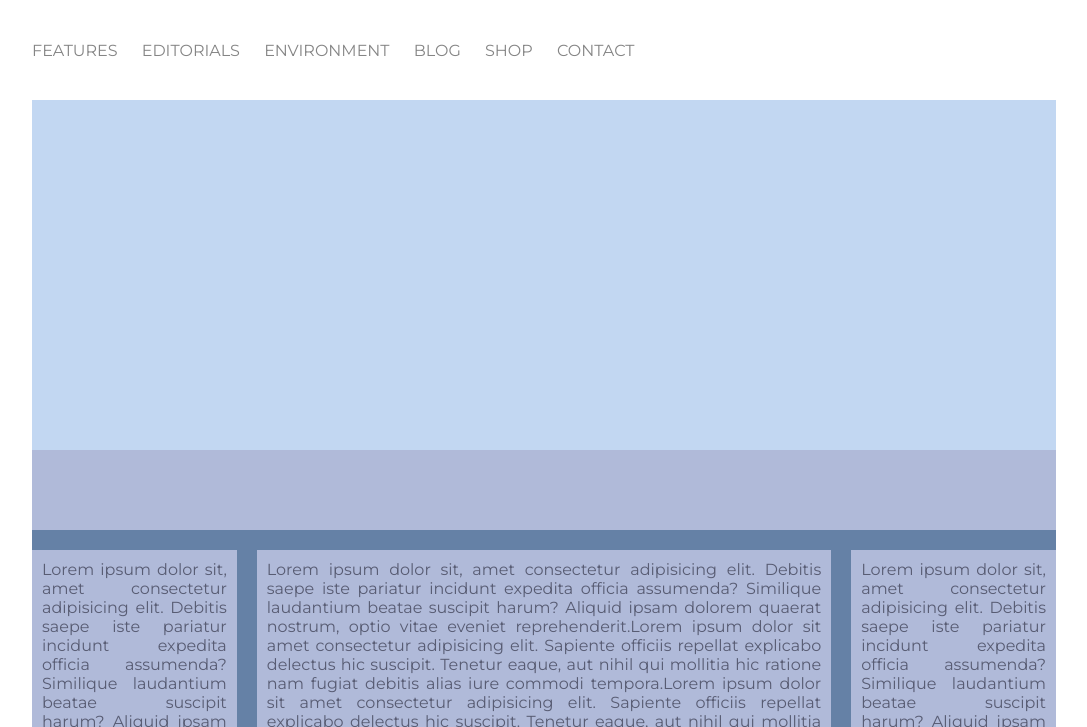
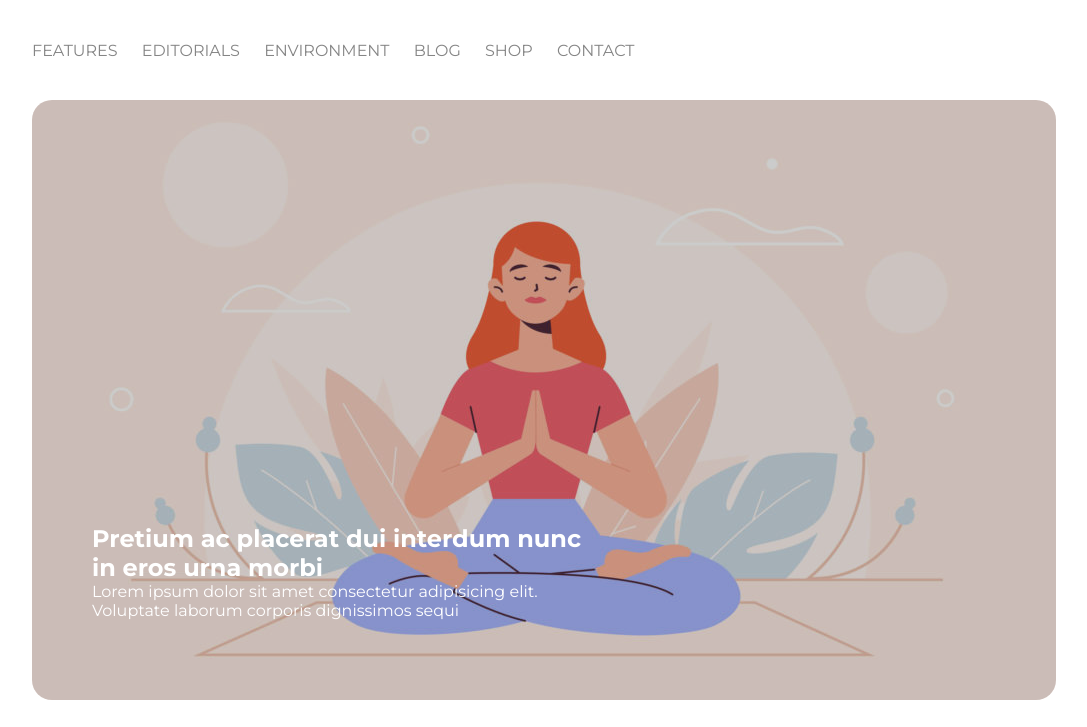
Before and after one commit to Davide1786/htmlcss-wp, a plain HTML site: page index.html in a window 1280 px wide. Shown: the part 73-800 px from the top of the page, without its empty margins (96-1183 px from the left). Drawn offline with Linux system fonts and the light colour scheme.

Commit message:
Fine banner

```diff
--- a/css/style.css
+++ b/css/style.css
@@ -10,7 +10,6 @@ box-sizing: border-box;
     display: table;
     clear: both;
 }
-
 /* fine common */
 
 body {
@@ -22,27 +21,12 @@ body {
     margin: 0 auto;
 }
 
-/* inzio header */
-
-/* .header {
-    width: 100%;
-    margin-bottom: 40px;
-}
-
-.top {
-    height: 80px;
-    background-color: #585C73;
-} */
+/* inzio header menu */
 
 #logo img {
     height: 70px;
     padding-right: 20px;
     border-right: 1px solid #e5e5e5;
-    /* margin-bottom: 30px; */
-}
-
-.menu {
-    /* background-color: #585C73; */
 }
 
 nav {
@@ -51,27 +35,48 @@ nav {
 }
 
 nav li{
-    /* background-color: red; */
     display: inline;
     padding-right: 20px;
     text-transform: uppercase;
-
 }
-
 
 nav li a {
     color: #858585;
     text-decoration: none;
+}
+/* fine header menu */
+/* ------------------------------------------------------------------------------------------------- */
+/* inizio header bottom */
 
-
+.banner {
+    height: 600px;
+    border-radius: 20px;
+    margin-bottom: 40px;
+    position: relative;
 }
 
-.bottom {
-    height: 350px;
-    background-color: #C2D7F2;
+.trasparenza {
+    background-color: rgba(0, 0, 0, 0.2);
+    border-radius: 20px;
+    inset: 0px;
+    position: absolute;
 }
 
-/* fine header */
+.banner img {
+    width: 100%;
+    height: 100%;
+    border-radius: 20px;
+    object-fit: cover;
+}
+
+.text {
+    position: absolute;
+    bottom: 80px;
+    left: 60px;
+    color: white;
+}
+/* fine header bottom */
+/* ------------------------------------------------------------------------------------------------- */
 
 /* inzio main */
 
@@ -103,8 +108,8 @@ nav li a {
 }
 
 p {
-    color: #585C73;
-    text-align: justify;
+    color: white;
+
 
 }
 
--- a/index.html
+++ b/index.html
@@ -6,7 +6,7 @@
    <link rel="stylesheet" href="css/style.css">
    <link rel="preconnect" href="https://fonts.gstatic.com">
    <link rel="preconnect" href="https://fonts.gstatic.com">
-   <link href="https://fonts.googleapis.com/css2?family=Montserrat:wght@300;400;500;600;700;800&display=swap" rel="stylesheet">
+   <link href="https://fonts.googleapis.com/css2?family=Montserrat:wght@200;400;500;600;700;800&display=swap" rel="stylesheet">
    <title>Struttura Wordpress</title>
 </head>
 
@@ -16,7 +16,7 @@
 
         <!-- Inizio Header -->
    <header>
-     <div class="top header menu">
+     <div class="menu">
          <div id="logo">
              <img src="img/logo.png" alt="Logo">
          </div>
@@ -31,7 +31,15 @@
              </ul>
          </nav>
      </div>
-     <div class="bottom header"></div>
+     <div class="banner">
+             <div class="trasparenza"></div>
+                <img src="img/banner.jpg" alt="banner">
+             <div class="text">
+                <h2>Pretium ac placerat dui interdum nunc <br>in eros urna morbi</h2>
+                <p>Lorem ipsum dolor sit amet consectetur adipisicing elit. <br> Voluptate laborum corporis dignissimos sequi</p>
+             </div>
+
+     </div>
    </header>
     <!-- Fine Header -->
 
```
